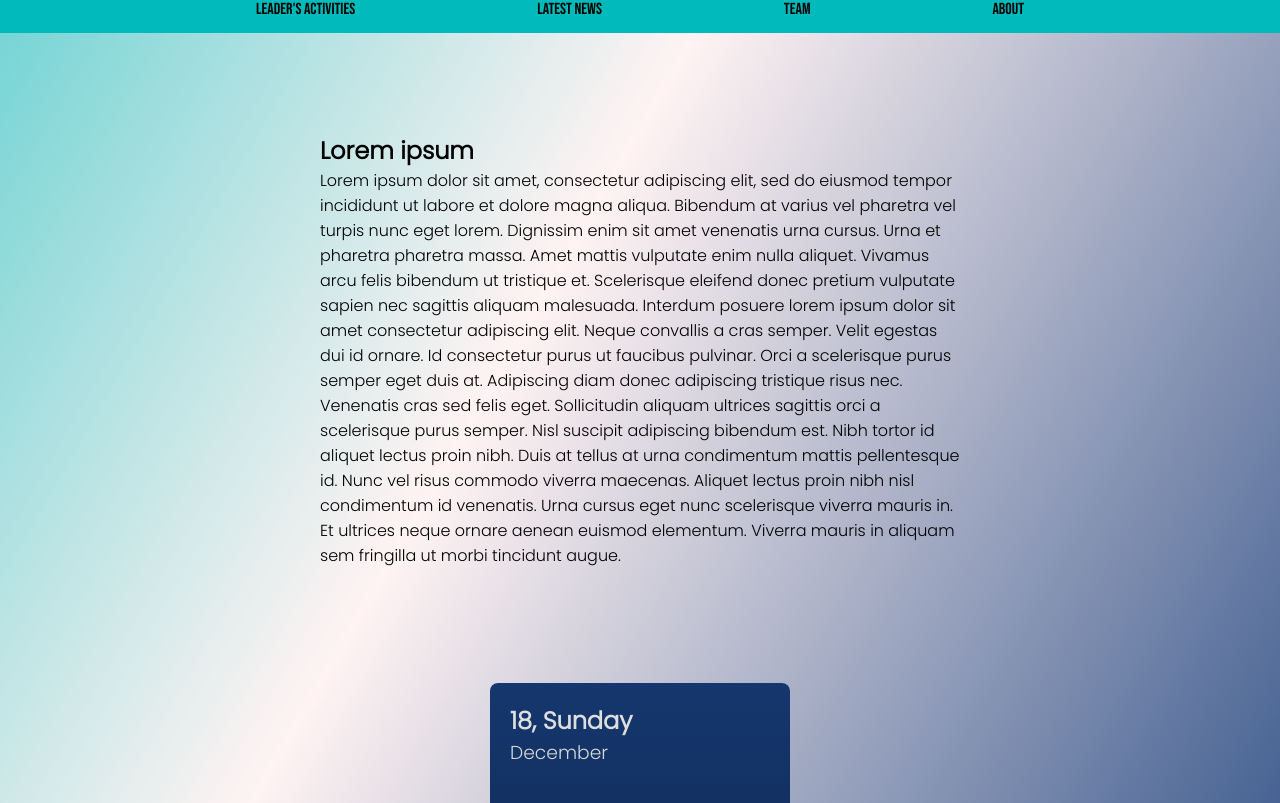
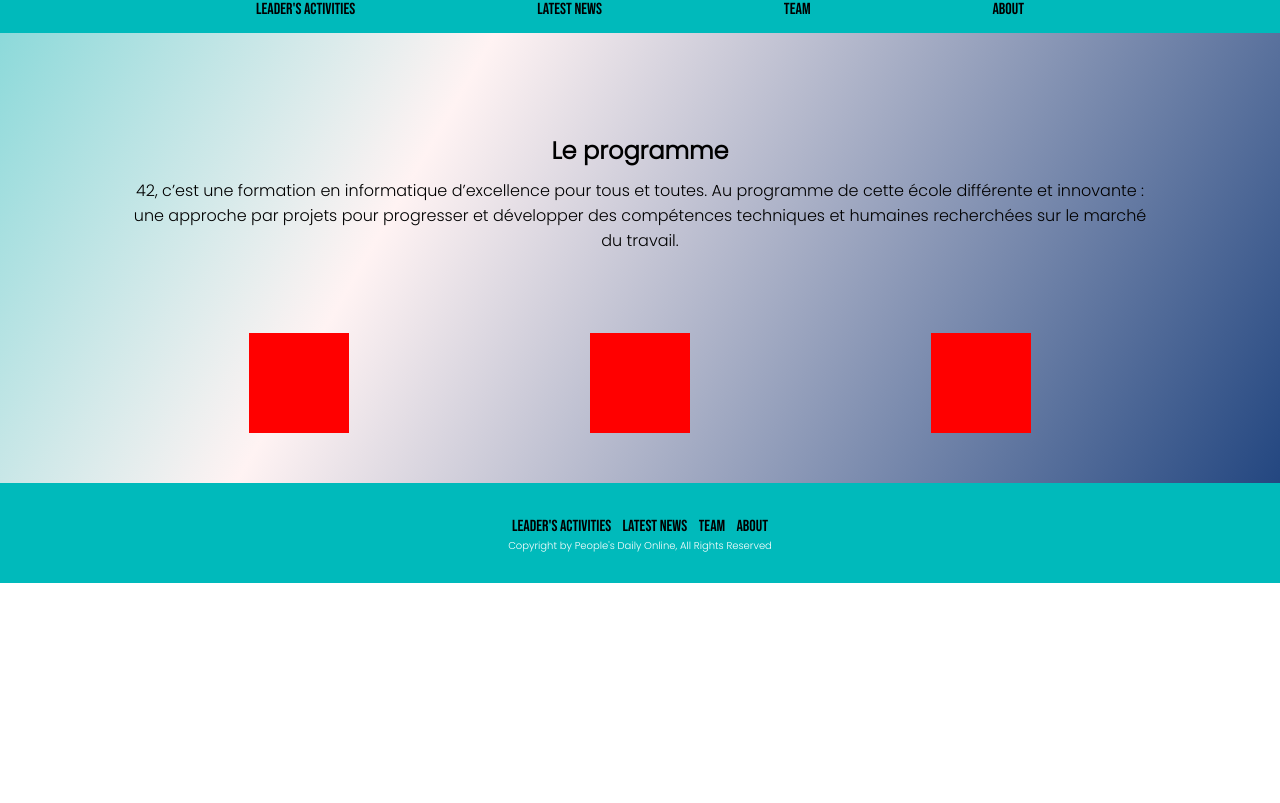
Before and after one commit to agnestshibangu/BDE, a React (Create React App) app: page / in a window 1280 px wide. Shown: the part 1017-1820 px from the top of the page. After the commit the page ends 1600 px from the top, so only its background shows below. Built offline with nearby package versions, Linux system fonts and the light colour scheme.

Commit message:
text wip

```diff
--- a/src/App.js
+++ b/src/App.js
@@ -4,7 +4,7 @@ import Landingpage from "./components/Landingpage";
 import Navbar from "./components/Navbar";
 import Banderole from "./components/Banderole";
 import Section from "./components/Section";
-import Calendar from "./components/Calendar";
+// import Calendar from "./components/Calendar";
 import Footer from "./components/Footer";
 
 import '../src/Style/app.scss';
@@ -20,7 +20,7 @@ function App() {
 
       <Navbar />
       <Section />
-      <Calendar />
+      {/* <Calendar /> */}
       <Footer />
     </div>
   );
--- a/src/Style/banderole.scss
+++ b/src/Style/banderole.scss
@@ -241,8 +241,6 @@ body {
     background-image: url("../images/leaders/Thori.webp")
 }
 
-
-
 /* media queries */
 
 @media only screen and (max-width: 500px) {
--- a/src/Style/caroussel.scss
+++ b/src/Style/caroussel.scss
@@ -162,3 +162,15 @@
   position: absolute;
   z-index: 10;
 }
+
+.top-div {
+  width: 100%;
+  height: 50%;
+  background-color: rgb(0, 0, 0);
+}
+
+.bottom-div {
+  width: 100%;
+  height: 50%;
+  background-color: rgb(255, 255, 255);
+}
--- a/src/Style/section.scss
+++ b/src/Style/section.scss
@@ -1,14 +1,62 @@
 @import url('https://fonts.googleapis.com/css2?family=Poppins:ital,wght@1,300&display=swap');
 
 .main-section {
-    width: 50%;
-    height: 500px;
+    width: 80%;
+    height: fit-content;
     // background-color: grey;
     margin: 100px auto 50px auto;
     display: flex;
     flex-direction: column;
+    justify-content: space-between;
 }
 
-.section-title, .section-text {
+.section-title, .section-text, .section-small-elements {
     font-family: 'Poppins', sans-serif;
+    display: flex;
+    justify-content: center;
+    text-align: center;
+    overflow: visible;
 }
+
+.section-text {
+    margin-top: 10px;
+}
+
+
+.section-small-elements {
+    margin-top: 80px;
+    display: flex;
+    justify-content: space-around;
+    width: 100%;
+}
+
+.small-element {
+    width: 100px;
+    height: 100px;
+    background-color: red;
+}
+
+
+
+/* media queries */
+
+@media only screen and (max-width: 500px) {
+    .section-small-elements {
+        flex-direction: column;
+        justify-content: space-around;
+        align-items: center;
+        height: 500px;
+    }
+}
+
+// @media screen and (min-width: 500px) {
+//     .box {
+//         flex: 1 1 50%;
+//     }
+// }
+
+// @media screen and (min-width: 700px) {
+//     .box {
+//         flex: 1 1 10%;
+//     }
+// }
--- a/src/components/ModalCont.js
+++ b/src/components/ModalCont.js
@@ -21,6 +21,12 @@ export default function ModalContent() {
       </div>
 
       <div className='plane-div'>
+        <div className='top-div'>
+
+        </div>
+        <div className='bottom-div'>
+
+        </div>
 
       </div>
 
--- a/src/components/Section.js
+++ b/src/components/Section.js
@@ -5,11 +5,21 @@ import '../Style/section.scss';
 export default function Section() {
     return (
         <div className="main-section">
-            <h2 className="section-title">Lorem ipsum</h2>
+            <h2 className="section-title">Le programme</h2>
             <p className="section-text">
-            Lorem ipsum dolor sit amet, consectetur adipiscing elit, sed do eiusmod tempor incididunt ut labore et dolore magna aliqua. Bibendum at varius vel pharetra vel turpis nunc eget lorem. Dignissim enim sit amet venenatis urna cursus. Urna et pharetra pharetra massa. Amet mattis vulputate enim nulla aliquet. Vivamus arcu felis bibendum ut tristique et. Scelerisque eleifend donec pretium vulputate sapien nec sagittis aliquam malesuada. Interdum posuere lorem ipsum dolor sit amet consectetur adipiscing elit. Neque convallis a cras semper. Velit egestas dui id ornare.
-            Id consectetur purus ut faucibus pulvinar. Orci a scelerisque purus semper eget duis at. Adipiscing diam donec adipiscing tristique risus nec. Venenatis cras sed felis eget. Sollicitudin aliquam ultrices sagittis orci a scelerisque purus semper. Nisl suscipit adipiscing bibendum est. Nibh tortor id aliquet lectus proin nibh. Duis at tellus at urna condimentum mattis pellentesque id. Nunc vel risus commodo viverra maecenas. Aliquet lectus proin nibh nisl condimentum id venenatis. Urna cursus eget nunc scelerisque viverra mauris in. Et ultrices neque ornare aenean euismod elementum. Viverra mauris in aliquam sem fringilla ut morbi tincidunt augue.
+            42, c’est une formation en informatique d’excellence pour tous et toutes. Au programme de cette école différente et innovante : une approche par projets pour progresser et développer des compétences techniques et humaines recherchées sur le marché du travail.
             </p>
+            <div className="section-small-elements">
+                <div className="small-element">
+
+                </div>
+                <div className="small-element">
+
+                </div>
+                <div className="small-element">
+
+                </div>
+            </div>
         </div>
     )
 }
```
